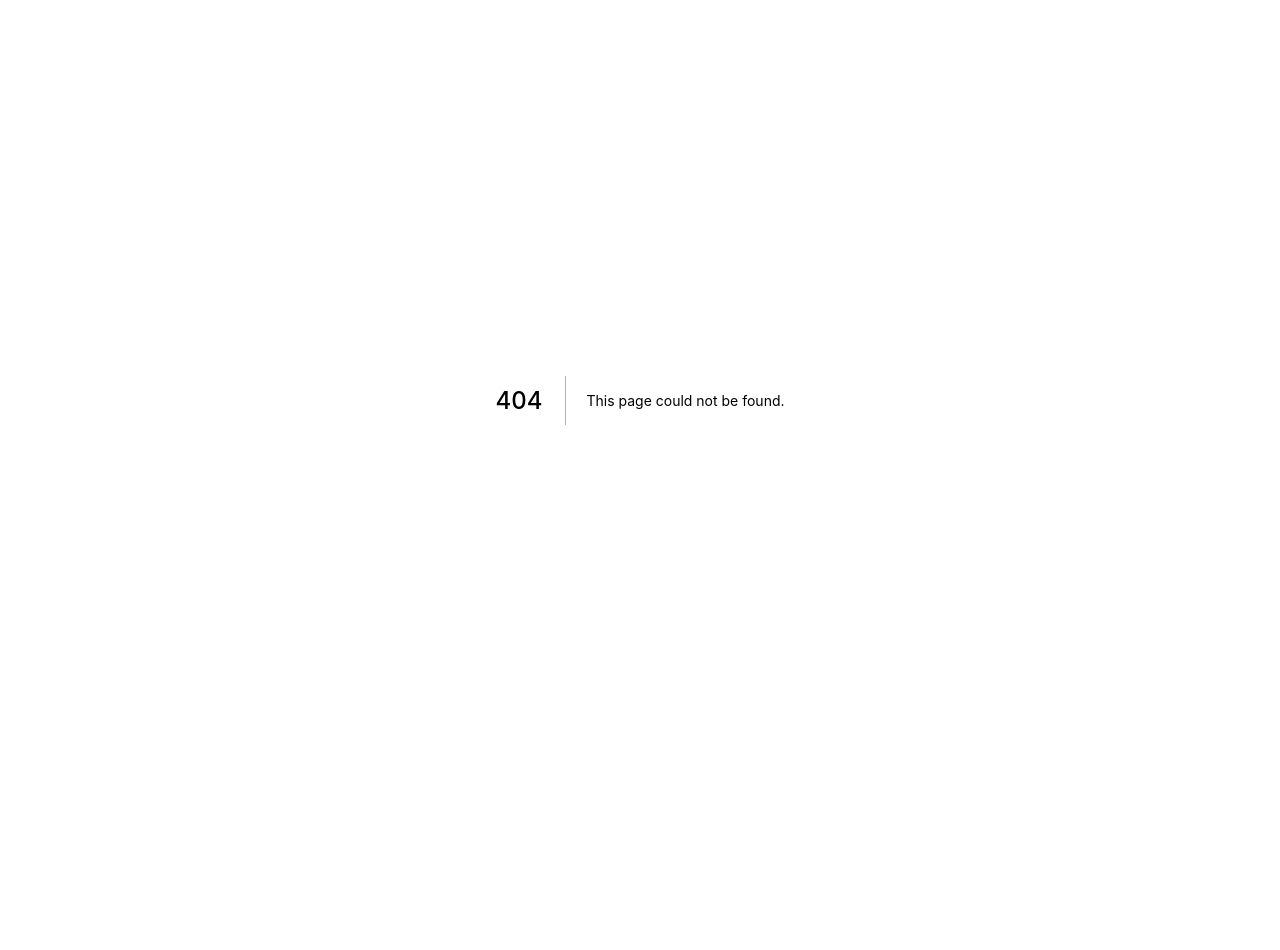
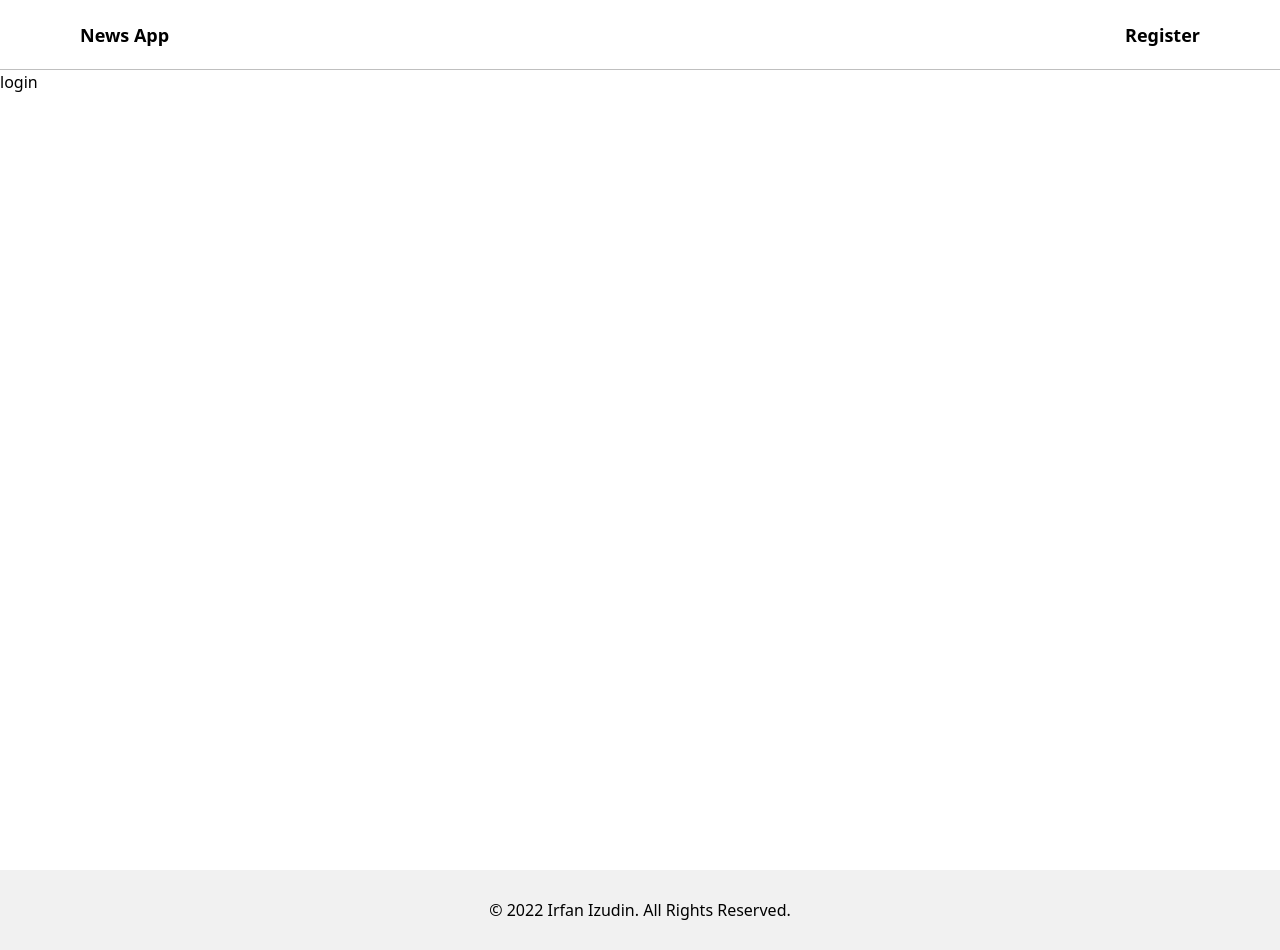
Before and after one commit to irfanizudin/news-app, a Next.js app: page /login in a window 1280 px wide. Before the commit this address had no page. Before the commit the page ends 800 px from the top, so only its background shows below. Built offline with nearby package versions, Linux system fonts and the light colour scheme.

Commit message:
Create Header and Footer component

```diff
--- /dev/null
+++ b/components/Button.js
@@ -0,0 +1,15 @@
+import { useRouter } from "next/router";
+
+const Button = ({ children, className, link }) => {
+  const router = useRouter();
+  return (
+    <button
+      onClick={() => router.push(`/${link}`)}
+      className={`${className} text-lg font-semibold capitalize`}
+    >
+      {children}
+    </button>
+  );
+};
+
+export default Button;
--- /dev/null
+++ b/components/Footer.js
@@ -0,0 +1,9 @@
+const Footer = () => {
+  return (
+    <p className="w-full h-[80px] bg-gray flex items-center justify-center">
+      &copy; 2022 Irfan Izudin. All Rights Reserved.
+    </p>
+  );
+};
+
+export default Footer;
--- /dev/null
+++ b/components/Header.js
@@ -0,0 +1,15 @@
+import Link from "next/link";
+import Button from "./Button";
+
+const Header = ({ buttonText, buttonLink }) => {
+  return (
+    <div className="w-full h-[70px] bg-white border-b border-black/25 flex items-center justify-between px-[80px]">
+      <Link href="/">
+        <a className="text-lg font-bold">News App</a>
+      </Link>
+      <Button link={buttonLink}>{buttonText}</Button>
+    </div>
+  );
+};
+
+export default Header;
--- a/components/Layout.js
+++ b/components/Layout.js
@@ -1,5 +1,37 @@
-const Layout = ({ children }) => {
-  return <div>{children}</div>;
+import Head from "next/head";
+import { useRouter } from "next/router";
+import Footer from "./Footer";
+import Header from "./Header";
+
+const Layout = ({ children, title, description }) => {
+  const { pathname } = useRouter();
+  const route = pathname.split("/")[1];
+  const btnHeader = (route === "login" && "register") || (route === "register" && "login");
+
+  return (
+    <div>
+      <Head>
+        <title>{title}</title>
+        <meta name="title" content={title} />
+        <meta name="description" content={description} />
+
+        <meta property="og:type" content="website" />
+        <meta property="og:url" content="" />
+        <meta property="og:title" content={title} />
+        <meta property="og:description" content={description} />
+        <meta property="og:image" content="" />
+
+        <meta property="twitter:card" content="summary_large_image" />
+        <meta property="twitter:url" content="" />
+        <meta property="twitter:title" content={title} />
+        <meta property="twitter:description" content={description} />
+        <meta property="twitter:image" content="" />
+      </Head>
+      <Header buttonText={btnHeader} buttonLink={btnHeader} />
+      <main className="w-full min-h-screen">{children}</main>
+      <Footer />
+    </div>
+  );
 };
 
 export default Layout;
--- a/package.json
+++ b/package.json
@@ -11,7 +11,8 @@
   "dependencies": {
     "next": "12.1.0",
     "react": "17.0.2",
-    "react-dom": "17.0.2"
+    "react-dom": "17.0.2",
+    "react-router-dom": "^6.2.2"
   },
   "devDependencies": {
     "autoprefixer": "^10.4.2",
--- a/pages/index.js
+++ b/pages/index.js
@@ -1,16 +1,5 @@
-import Head from "next/head";
+import Layout from "../components/Layout";
 
 export default function Home() {
-  return (
-    <div className="bg-red-500 w-screen h-screen">
-      <Head>
-        <title>News App</title>
-        <meta name="description" content="Generated by create next app" />
-        <link rel="icon" href="/favicon.ico" />
-      </Head>
-      <h1 className="bg-yellow-500">ghjghjsa</h1>
-      <p></p>
-      Hello
-    </div>
-  );
+  return <Layout></Layout>;
 }
--- /dev/null
+++ b/pages/login.js
@@ -0,0 +1,11 @@
+import Layout from "../components/Layout";
+
+const login = () => {
+  return (
+    <Layout title="Login - News App" description="Login News App by Irfan Izudin">
+      login
+    </Layout>
+  );
+};
+
+export default login;
--- /dev/null
+++ b/pages/register.js
@@ -0,0 +1,11 @@
+import Layout from "../components/Layout";
+
+const register = () => {
+  return (
+    <Layout title="Register - News App" description="Register News App by Irfan Izudin">
+      Register
+    </Layout>
+  );
+};
+
+export default register;
```
Also changed, not shown: 1 other file (tests, documents, lock files or other folders).
